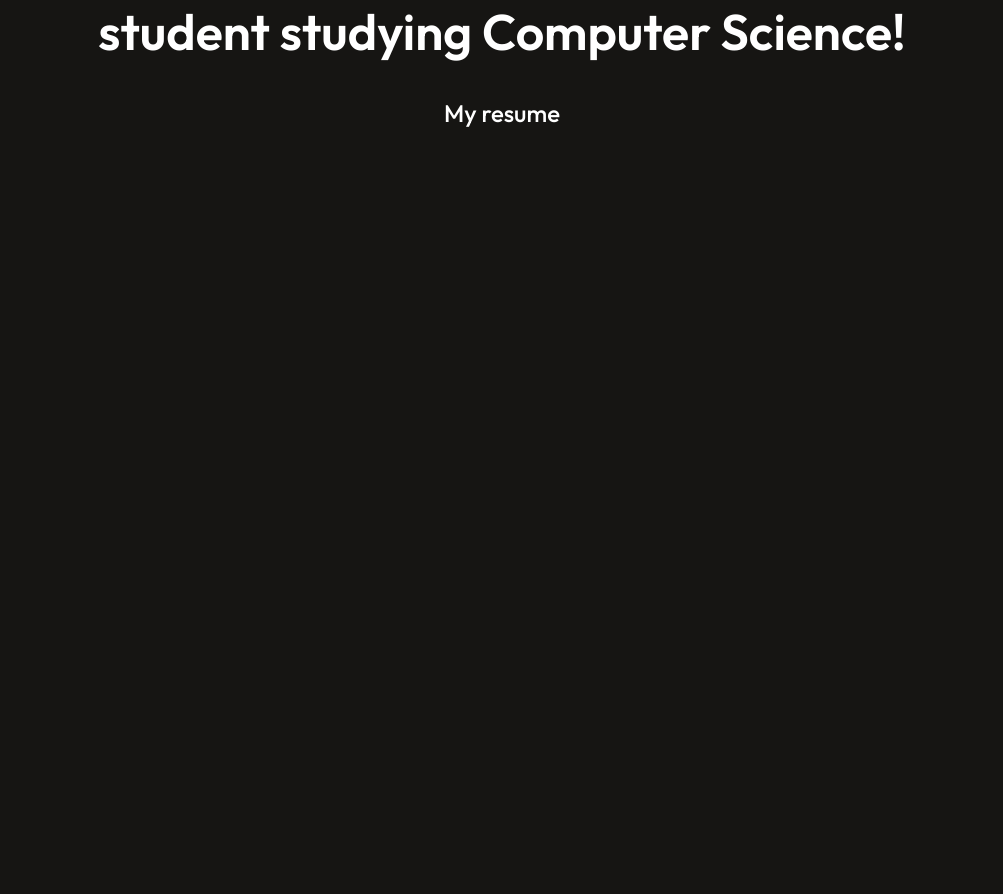
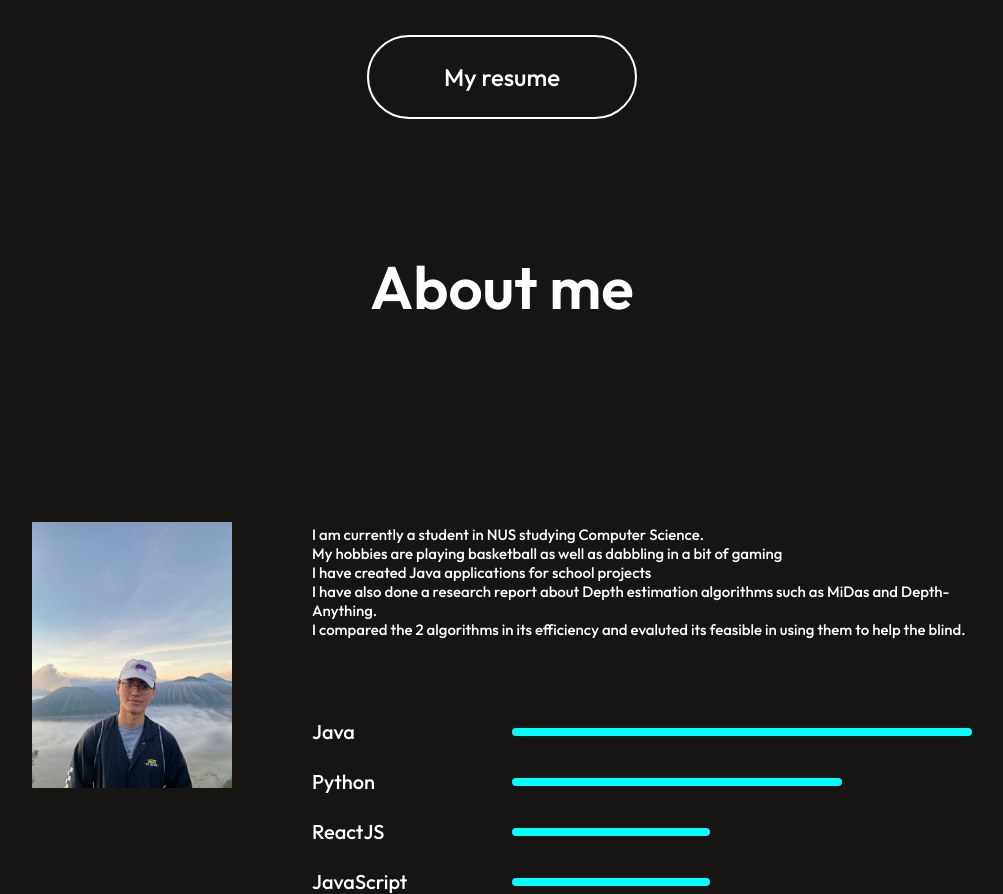
Before and after one commit to Rububzz/Portfolio-website, a React (Vite) app: page / in a window 1280 px wide. Shown: the part 523-1417 px from the top of the page, without its empty margins (138-1141 px from the left). Before the commit the page ends 800 px from the top, so only its background shows below. Built offline with nearby package versions, Linux system fonts and the light colour scheme.

Commit message:
done with about me

```diff
--- a/src/App.jsx
+++ b/src/App.jsx
@@ -1,12 +1,14 @@
 import { useState } from "react";
 import Navbar from "./Components/Navbar/Navbar";
 import Header from "./Components/Header/Header";
+import About from "./Components/About/About";
 
 function App() {
   return (
     <div>
       <Navbar />
       <Header />
+      <About />
     </div>
   );
 }
--- /dev/null
+++ b/src/Components/About/About.css
@@ -0,0 +1,76 @@
+.about {
+    display: flex;
+    flex-direction: column;
+    align-items: center;
+    gap:80px;
+    margin:80px 170px;
+}
+
+.about-title {
+    position: relative;
+}
+
+.about-title h1 {
+    padding: 0 30px;
+    font-size: 60px;
+    font-weight:600;
+}
+.aboutsection {
+    display: flex;
+    gap:80px
+}
+
+.aboutleft img {
+    object-fit: contain;
+    height: 300px;
+    width:200px;
+    margin-top: 100px;
+}
+
+.aboutright {
+    padding-top: 120px;
+    display: flex;
+    flex-direction: column;
+    gap:80px;
+}
+
+.about-para {
+    display: flex;
+    flex-direction: column;
+    gap:20px;
+    font-size: 15px;
+    font-weight: 500;
+}
+
+.about-skills {
+    display: flex;
+    flex-direction: column;
+    gap: 25px;
+}
+
+.about-skill {
+    display: flex;
+    gap:50px;
+    align-items: center;
+    transition: .3s;
+}
+
+.about-skill p {
+    min-width: 150px;
+    font-size: 20px;
+    font-weight:500;
+}
+
+.about-skill hr{
+    outline: none;
+    border:none;
+    width: 50%;
+    height:8px;
+    border-radius:50px;
+    background-color: aqua;
+}
+
+.about-skill:hover{
+    transform: scale(1.05);
+    transition: .3s;
+}
--- /dev/null
+++ b/src/Components/About/About.jsx
@@ -0,0 +1,50 @@
+import React from "react";
+import "./About.css";
+import theme_pattern from "../../assets/theme_pattern.svg";
+import profilepic from "../../assets/rubinnn.png";
+
+const About = () => {
+  return (
+    <div className="about">
+      <div className="about-title">
+        <h1>About me</h1>
+      </div>
+      <div className="aboutsection">
+        <div className="aboutleft">
+          <img src={profilepic} alt="" />
+        </div>
+        <div className="aboutright">
+          <div className="about-para">
+            <p>
+              I am currently a student in NUS studying Computer Science.
+              <br />
+              My hobbies are playing basketball as well as dabbling in a bit of
+              gaming <br />
+              I have created Java applications for school projects
+              <br />I have also done a research report about Depth estimation
+              algorithms such as MiDas and Depth-Anything. <br /> I compared the
+              2 algorithms in its efficiency and evaluted its feasible in using
+              them to help the blind.
+            </p>
+          </div>
+          <div className="about-skills">
+            <div className="about-skill">
+              <p>Java </p> <hr style={{ width: "70%" }} />
+            </div>
+            <div className="about-skill">
+              <p>Python</p> <hr style={{ width: "50%" }} />
+            </div>
+            <div className="about-skill">
+              <p>ReactJS</p> <hr style={{ width: "30%" }} />
+            </div>
+            <div className="about-skill">
+              <p>JavaScript</p> <hr style={{ width: "30%" }} />
+            </div>
+          </div>
+        </div>
+      </div>
+    </div>
+  );
+};
+
+export default About;
--- a/src/Components/Header/Header.css
+++ b/src/Components/Header/Header.css
@@ -34,3 +34,14 @@
     font-weight:500;
     margin-bottom: 50px;
 }
+
+.my-resume {
+    padding: 25px 75px;
+    border-radius: 50px;
+    border: 2px solid #FFF;
+    cursor: pointer;
+}
+
+.my-resume:hover {
+    border-color:#B415FF;
+}
--- a/src/Components/Header/Header.jsx
+++ b/src/Components/Header/Header.jsx
@@ -7,8 +7,7 @@ const Header = () => {
     <div className="header">
       <img src={profileimg} alt="profileimg" className="profileimage" />
       <h1 className="Intro">
-        Hi! I am <span>Lin Rubin</span>. Currently a NUS student studying
-        Computer Science!
+        Hi! I am <span>Lin Rubin</span>.
       </h1>
       <div className="header-action">
         <div className="my-resume">My resume</div>
```
